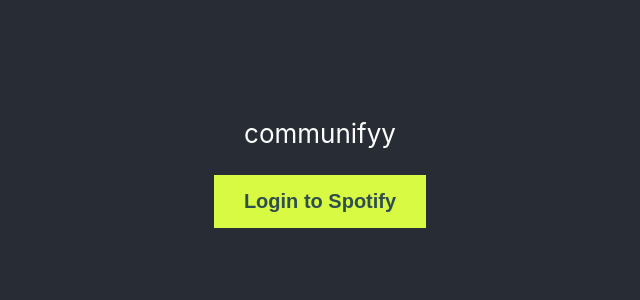
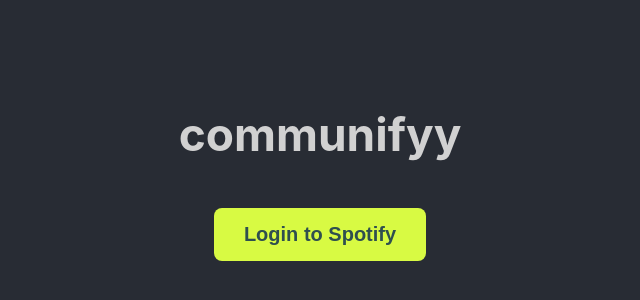
Before and after one commit to kevink856/communifyy, a React (Create React App) app: page / in a window 1280 px wide. Shown: the part 240-540 px from the top of the page, without its empty margins (320-960 px from the left). Built offline with nearby package versions, Linux system fonts and the light colour scheme.

Commit message:
Restructure Formatting
Unified .css files for structure
Fixed formatting

```diff
--- a/src/App.css
+++ /dev/null
@@ -1,14 +0,0 @@
-.App {
-  text-align: center;
-}
-
-.App-header {
-  background-color: #282c34;
-  min-height: 100vh;
-  display: flex;
-  flex-direction: column;
-  align-items: center;
-  justify-content: center;
-  font-size: calc(10px + 2vmin);
-  color: white;
-}
--- a/src/App.js
+++ b/src/App.js
@@ -1,4 +1,4 @@
-import './App.css';
+import "./styles/App.css";
 
 import { useEffect, useState } from 'react';
 
@@ -23,9 +23,9 @@
   }, []);
 
   return (
-    <div className="App">
-      <header className="App-header">
-        <p>
+    <div className = "App">
+      <header className = "App-header">
+        <p className = "App-title">
           communifyy
         </p>
         {
--- a/src/components/LoginButton.js
+++ b/src/components/LoginButton.js
@@ -7,7 +7,7 @@
 
 const LoginButton = () => {
     return (
-        <button class = "log-button"
+        <button className = "Log-button"
             type = "button"
             onClick = {() => {
                 window.location.href = `${AUTH_ENDPOINT}?client_id=${CLIENT_ID}&redirect_uri=${REDIRECT_URI}&response_type=${RESPONSE_TYPE}`;
--- a/src/components/LogoutButton.js
+++ b/src/components/LogoutButton.js
@@ -2,7 +2,7 @@
 
 const Logout = (prop) => {
     return (
-        <button class = "log-button"
+        <button className = "Log-button"
             type = "button"
             onClick = {() => {
                 prop.setToken("");
--- a/src/index.js
+++ b/src/index.js
@@ -1,6 +1,6 @@
 import React from 'react';
 import ReactDOM from 'react-dom/client';
-import './index.css';
+import './styles/index.css';
 import App from './App';
 import reportWebVitals from './reportWebVitals';
 
--- /dev/null
+++ b/src/styles/App.css
@@ -0,0 +1,22 @@
+.App {
+  text-align: center;
+}
+
+.App-header {
+  align-items: center;
+  background-color: #282c34;
+  color: white;
+  display: flex;
+  flex-direction: column;
+  font-size: calc(10px + 2vmin);
+  justify-content: center;
+  min-height: 100vh;
+}
+
+.App-title {
+  align-items: center;
+  color: rgb(209, 209, 209);
+  font-size: calc(30px + 2vmin);
+  font-weight: bold;
+  justify-content: center;
+}
--- a/src/styles/LogButton.css
+++ b/src/styles/LogButton.css
@@ -1,23 +1,25 @@
-.log-button {
+.Log-button {
+    align-items: center;
     background-color: #d8fa43;
+    border: none;
+    border-radius: 8px;
+    color: darkslategray;
+    cursor: pointer;
     display: flex;
     flex-direction: column;
-    align-items: center;
+    font-size: calc(4px + 2vmin);
+    font-weight: bold;
     justify-content: center;
-    font-size: calc(4px + 2vmin);
     padding: 15px 30px;
-    border: none;
-    font-weight: bold;
-    color: darkslategray;
 }
 
-.log-button:hover {
+.Log-button:hover {
     background-color:#f7ffd3;
     color: rgb(32, 51, 51);
 }
 
-.log-button:active {
+.Log-button:active {
     background-color: #f7ffd3;
+    border: 2px solid #d8fa43;
     color: rgb(32, 51, 51);
-    border: 2px solid #d8fa43;
 }
```
Also changed, not shown: src/styles/index.css (renamed from src/index.css).
